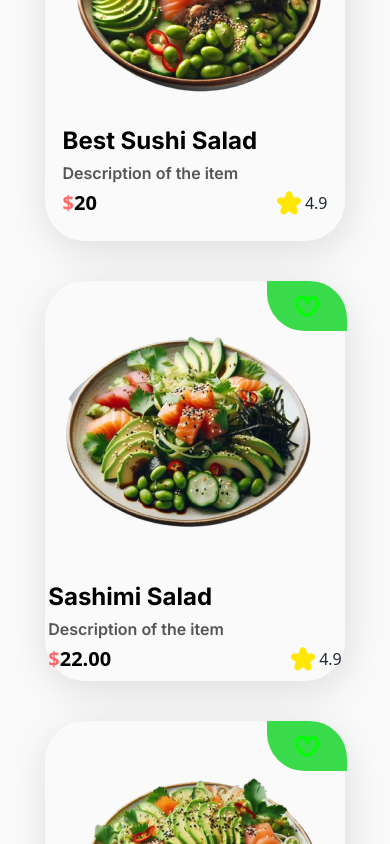
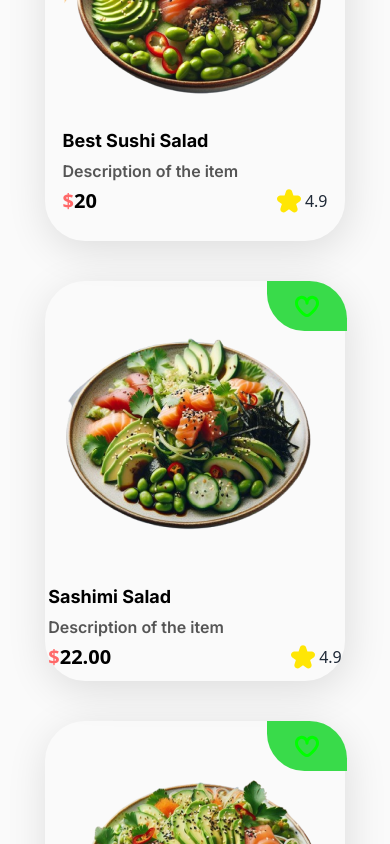
Before and after one commit to Maxwell011/sushi-experience, a React (Vite) app: page / in a window 390 px wide. Shown: the part 2180-3024 px from the top of the page. Built offline with nearby package versions, Linux system fonts and the light colour scheme.

Commit message:
Made the content responsive

```diff
--- a/src/components/SpecialDishes.tsx
+++ b/src/components/SpecialDishes.tsx
@@ -70,7 +70,7 @@ const DishesItem = ({
       </div>
       <img src={image} alt={title} />
       <div className="flex flex-col items-start gap-1">
-        <h2 className="text-normal-black text-2xl font-bold font-inter">
+        <h2 className="text-normal-black text-lg lg:text-2xl font-bold font-inter">
           {title}
         </h2>
         <p className="text-[#555] text-[16px] font-semibold font-inter">
```
